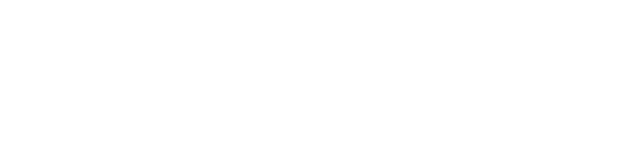
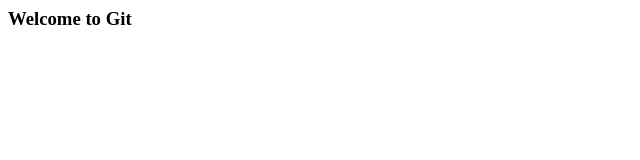
Before and after one commit to odeliapereira/web_project, a plain HTML site: page index.htm in a window 1280 px wide. Shown: the whole page, without its empty margins (0-640 px from the left). Drawn offline with Linux system fonts and the light colour scheme.

Commit message:
Added the title tag

```diff
--- a/index.htm
+++ b/index.htm
@@ -1,7 +1,9 @@
 <html>
   <head>
+     <title> Welcome to Git! </title>
   </head>
 
   <body>
+    <h3> Welcome to Git </h3>
   </body>
 </html>
```
